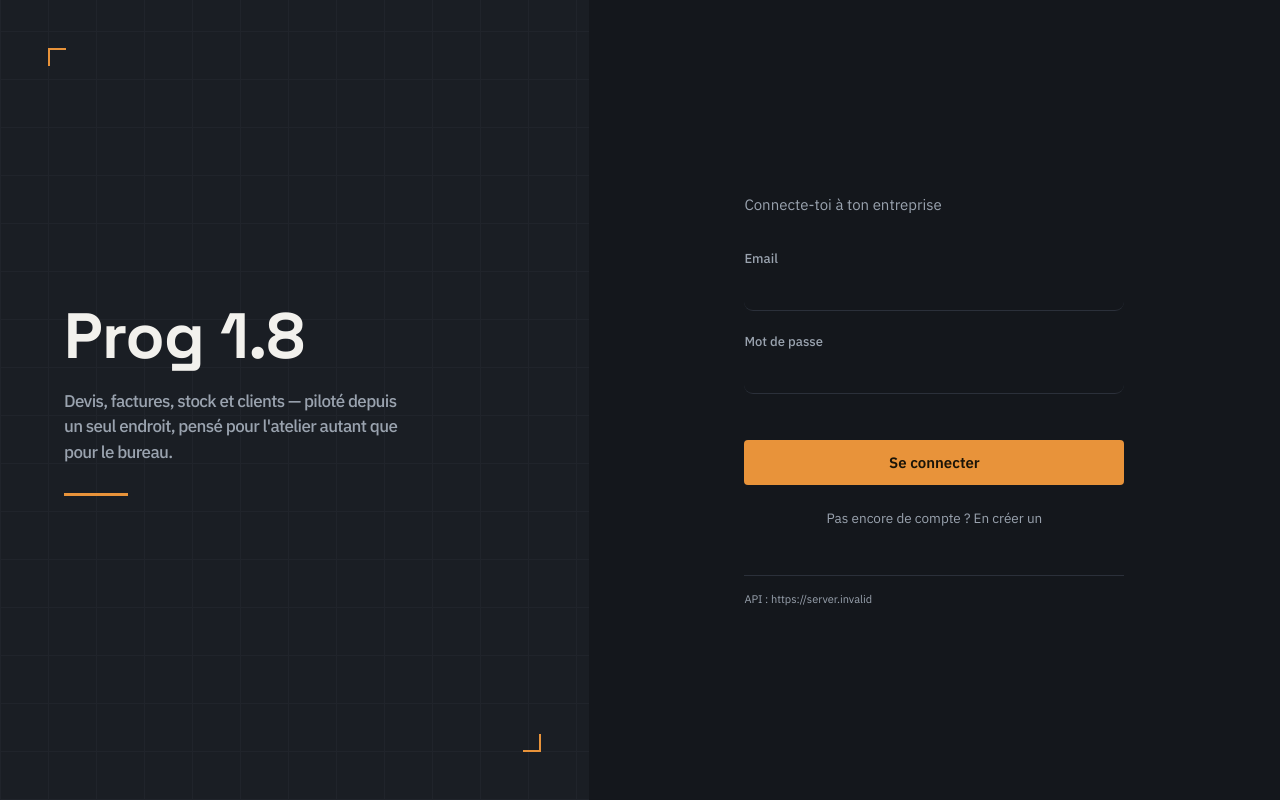
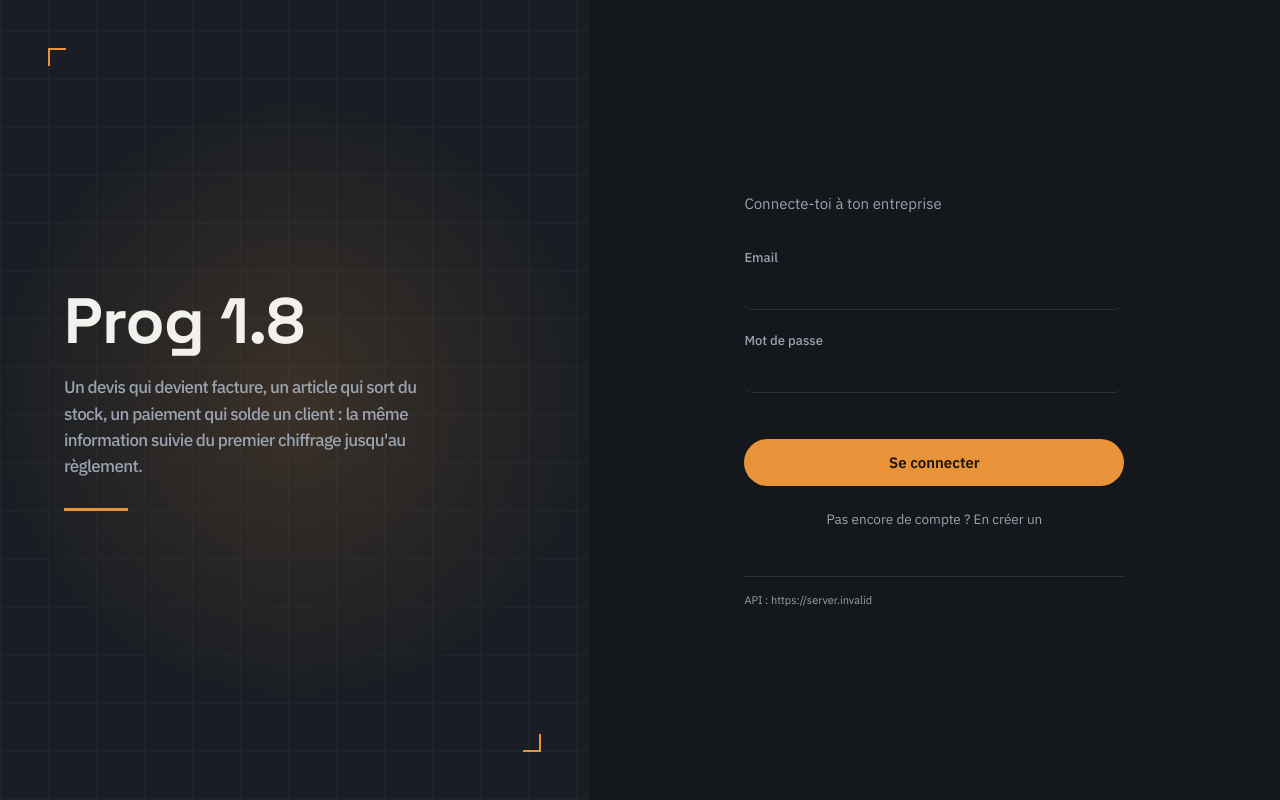
Before and after one commit to ibrahimmbaye588-netizen/prog18-frontend, a React (Vite) app: page / in a window 1280 px wide. Built offline with nearby package versions, Linux system fonts and the light colour scheme; no server answers.

Commit message:
Enhance Connexion with mouse tracking effects
Added mouse movement handling and visual effects to the Connexion component.

```diff
--- a/src/pages/Connexion.jsx
+++ b/src/pages/Connexion.jsx
@@ -1,4 +1,4 @@
-import { useState } from "react";
+import { useRef, useState } from "react";
 import { Link, useNavigate } from "react-router-dom";
 import { connexion, enregistrerToken } from "../api.js";
 
@@ -8,6 +8,23 @@ export default function Connexion() {
   const [erreur, setErreur] = useState("");
   const [chargement, setChargement] = useState(false);
   const navigate = useNavigate();
+
+  // Position relative de la souris sur le volet de gauche (0-100), utilisée
+  // pour le reflet lumineux et le léger déplacement des repères d'angle —
+  // une évocation du reflet mouvant sur une surface d'aluminium brossé.
+  const [survol, setSurvol] = useState(false);
+  const [position, setPosition] = useState({ x: 50, y: 50 });
+  const voletRef = useRef(null);
+
+  function gererMouvementSouris(e) {
+    const cadre = voletRef.current.getBoundingClientRect();
+    const x = ((e.clientX - cadre.left) / cadre.width) * 100;
+    const y = ((e.clientY - cadre.top) / cadre.height) * 100;
+    setPosition({ x, y });
+  }
+
+  const decalageX = (position.x - 50) * 0.12;
+  const decalageY = (position.y - 50) * 0.12;
 
   async function gererSoumission(e) {
     e.preventDefault();
@@ -68,11 +85,19 @@ export default function Connexion() {
             repeating-linear-gradient(90deg, #6b7686 0, #6b7686 1px, transparent 1px, transparent 48px);
         }
 
+        .ecran-connexion .reflet {
+          position: absolute;
+          inset: 0;
+          pointer-events: none;
+          transition: opacity 0.2s ease;
+        }
+
         .ecran-connexion .reperes span {
           position: absolute;
           width: 18px;
           height: 18px;
           border: 2px solid var(--accent);
+          transition: transform 0.15s ease-out;
         }
         .ecran-connexion .reperes span:nth-child(1) { top: 48px; left: 48px; border-right: none; border-bottom: none; }
         .ecran-connexion .reperes span:nth-child(2) { bottom: 48px; right: 48px; border-left: none; border-top: none; }
@@ -85,6 +110,7 @@ export default function Connexion() {
           line-height: 1.02;
           letter-spacing: -0.01em;
           margin: 0;
+          transition: transform 0.15s ease-out;
         }
 
         .ecran-connexion .marque small {
@@ -94,8 +120,8 @@ export default function Connexion() {
           font-size: 17px;
           color: var(--texte-att);
           margin-top: 20px;
-          max-width: 34ch;
-          line-height: 1.5;
+          max-width: 36ch;
+          line-height: 1.55;
         }
 
         .ecran-connexion .marque-trait {
@@ -183,11 +209,11 @@ export default function Connexion() {
           background: var(--accent);
           color: #1a1408;
           border: none;
-          border-radius: 4px;
+          border-radius: 999px;
           font-family: 'IBM Plex Sans', sans-serif;
           font-weight: 600;
           font-size: 15px;
-          padding: 13px 16px;
+          padding: 14px 16px;
           cursor: pointer;
           transition: background 0.15s ease;
         }
@@ -245,14 +271,39 @@ export default function Connexion() {
         }
       `}</style>
 
-      <div className="volet-identite">
+      <div
+        className="volet-identite"
+        ref={voletRef}
+        onMouseMove={gererMouvementSouris}
+        onMouseEnter={() => setSurvol(true)}
+        onMouseLeave={() => {
+          setSurvol(false);
+          setPosition({ x: 50, y: 50 });
+        }}
+      >
+        <div
+          className="reflet"
+          style={{
+            opacity: survol ? 1 : 0,
+            background: `radial-gradient(480px circle at ${position.x}% ${position.y}%, rgba(232,147,58,0.16), transparent 62%)`,
+          }}
+        ></div>
+
         <div className="reperes">
-          <span></span>
-          <span></span>
+          <span style={{ transform: `translate(${decalageX}px, ${decalageY}px)` }}></span>
+          <span style={{ transform: `translate(${-decalageX}px, ${-decalageY}px)` }}></span>
         </div>
-        <h1 className="marque">
+
+        <h1
+          className="marque"
+          style={{ transform: `translate(${decalageX * 0.6}px, ${decalageY * 0.6}px)` }}
+        >
           Prog 1.8
-          <small>Devis, factures, stock et clients — piloté depuis un seul endroit, pensé pour l'atelier autant que pour le bureau.</small>
+          <small>
+            Un devis qui devient facture, un article qui sort du stock, un paiement qui
+            solde un client : la même information suivie du premier chiffrage jusqu'au
+            règlement.
+          </small>
         </h1>
         <div className="marque-trait"></div>
       </div>
```
